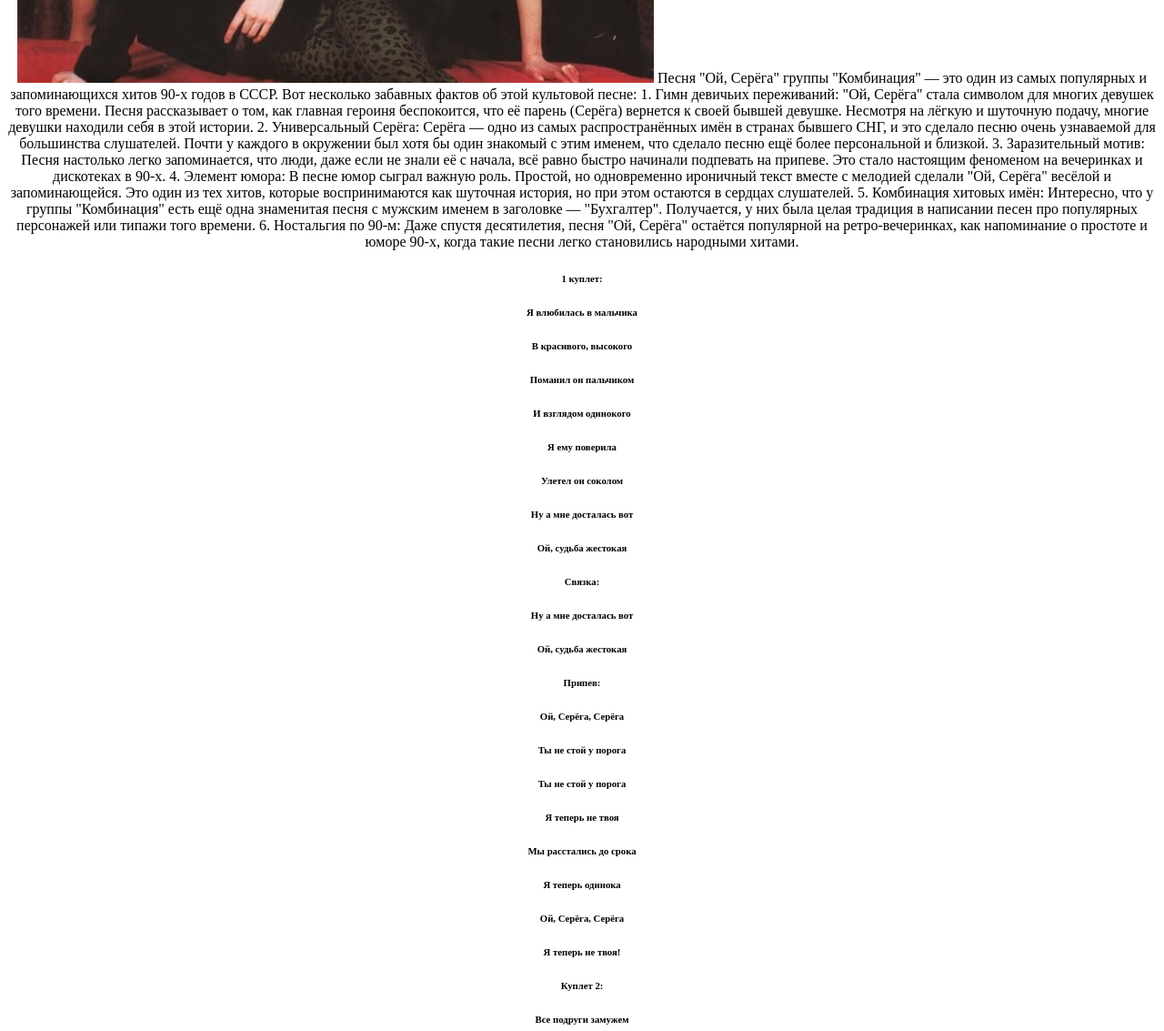
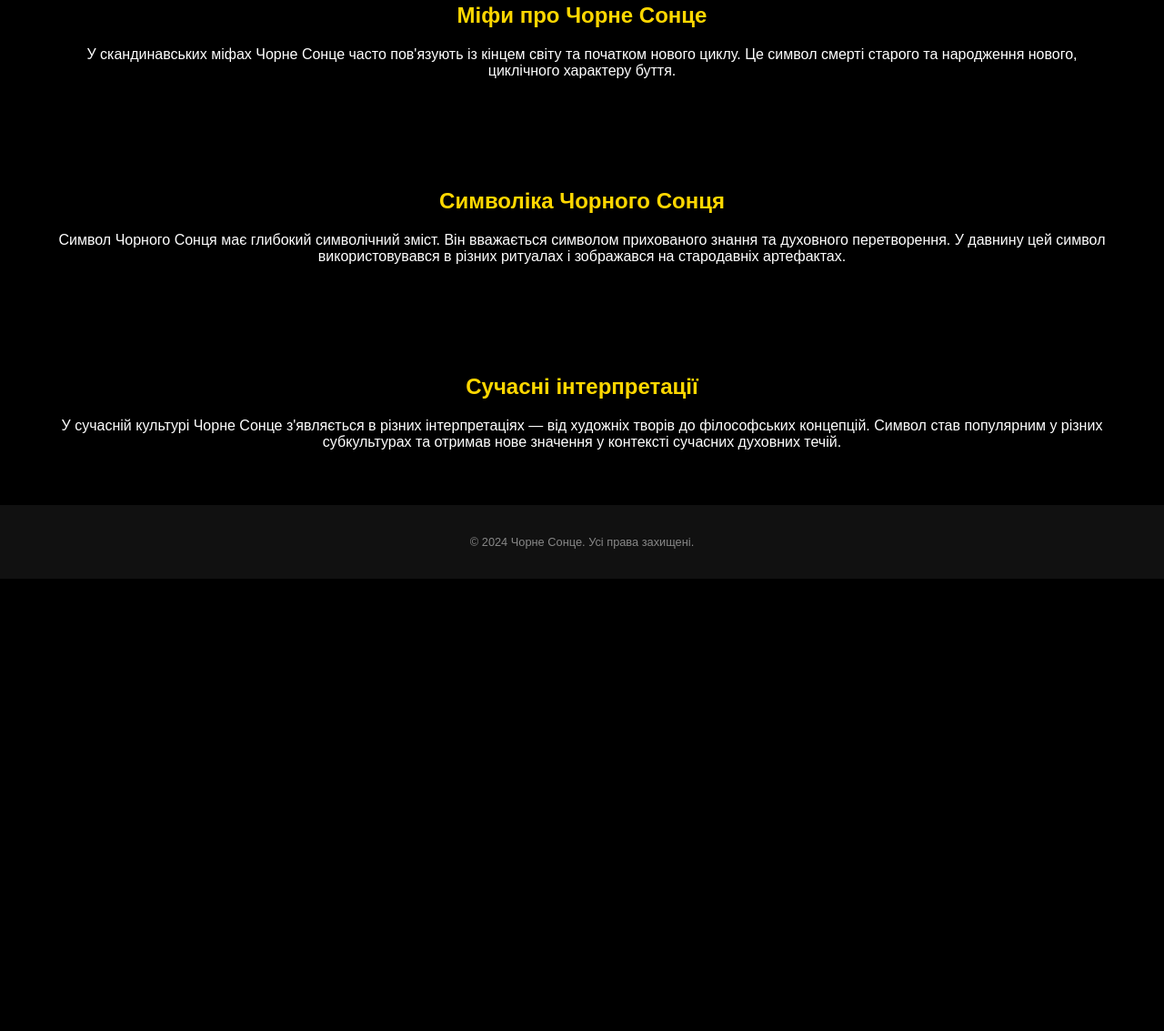
Before and after one commit to odinvpoleneolya/Readme, a plain HTML site: page index.html in a window 1280 px wide. Shown: the part 491-1624 px from the top of the page at 91% size. After the commit the page ends 1127 px from the top, so only its background shows below. Drawn offline with Linux system fonts and the light colour scheme.

Commit message:
Add files via upload

```diff
--- a/index.html
+++ b/index.html
@@ -1,82 +1,104 @@
-<html>
+<!DOCTYPE html>
+<html lang="uk">
+<head>
+    <meta charset="UTF-8">
+    <meta name="viewport" content="width=device-width, initial-scale=1.0">
+    <meta name="description" content="Чорне Сонце - історія, міфи, символіка та сучасні інтерпретації.">
+    <title>Чорне Сонце - Історія та Символіка</title>
+    <style>
+        body {
+            font-family: Arial, sans-serif;
+            background-color: #000;
+            color: #fff;
+            margin: 0;
+            padding: 0;
+        }
+        header {
+            background-color: #111;
+            padding: 20px;
+            text-align: center;
+        }
+        header h1 {
+            font-size: 2.5em;
+            color: #FFD700;
+        }
+        nav {
+            margin: 20px 0;
+            text-align: center;
+        }
+        nav a {
+            margin: 0 15px;
+            color: #FFD700;
+            text-decoration: none;
+        }
+        section {
+            padding: 40px;
+            text-align: center;
+        }
+        section h2 {
+            color: #FFD700;
+        }
+        .content {
+            margin: 20px;
+        }
+        footer {
+            background-color: #111;
+            padding: 20px;
+            text-align: center;
+            font-size: 0.8em;
+            color: #888;
+        }
+    </style>
+</head>
+<body>
 
-<head>
-<title>Ой, Серёга</title>
-</head>
+    <!-- Заголовок -->
+    <header>
+        <h1>Чорне Сонце</h1>
+        <p>Таємниці, історія та символіка</p>
+    </header>
 
-<center><h1>Ой,Серёга!</h1><center>
+    <!-- Навігація -->
+    <nav>
+        <a href="#history">Історія</a>
+        <a href="#mythology">Міфи</a>
+        <a href="#symbolism">Символіка</a>
+        <a href="#modern">Сучасність</a>
+    </nav>
 
-<img src="9239516.jpg">
+    <!-- Основний контент -->
+    <section id="history">
+        <h2>Історія Чорного Сонця</h2>
+        <div class="content">
+            <p>Чорне Сонце — древній символ, що виник у різних культурах. Він відображає темний аспект життя, цикли смерті та відродження. У стародавніх культурах він часто асоціювався з божествами або світоглядними концепціями.</p>
+        </div>
+    </section>
 
+    <section id="mythology">
+        <h2>Міфи про Чорне Сонце</h2>
+        <div class="content">
+            <p>У скандинавських міфах Чорне Сонце часто пов'язують із кінцем світу та початком нового циклу. Це символ смерті старого та народження нового, циклічного характеру буття.</p>
+        </div>
+    </section>
 
+    <section id="symbolism">
+        <h2>Символіка Чорного Сонця</h2>
+        <div class="content">
+            <p>Символ Чорного Сонця має глибокий символічний зміст. Він вважається символом прихованого знання та духовного перетворення. У давнину цей символ використовувався в різних ритуалах і зображався на стародавніх артефактах.</p>
+        </div>
+    </section>
 
+    <section id="modern">
+        <h2>Сучасні інтерпретації</h2>
+        <div class="content">
+            <p>У сучасній культурі Чорне Сонце з'являється в різних інтерпретаціях — від художніх творів до філософських концепцій. Символ став популярним у різних субкультурах та отримав нове значення у контексті сучасних духовних течій.</p>
+        </div>
+    </section>
 
-<body>Песня "Ой, Серёга" группы "Комбинация" — это один из самых популярных и запоминающихся хитов 90-х годов в СССР. Вот несколько забавных фактов об этой культовой песне:
+    <!-- Футер -->
+    <footer>
+        <p>&copy; 2024 Чорне Сонце. Усі права захищені.</p>
+    </footer>
 
-1. Гимн девичьих переживаний: "Ой, Серёга" стала символом для многих девушек того времени. Песня рассказывает о том, как главная героиня беспокоится, что её парень (Серёга) вернется к своей бывшей девушке. Несмотря на лёгкую и шуточную подачу, многие девушки находили себя в этой истории.
-
-2. Универсальный Серёга: Серёга — одно из самых распространённых имён в странах бывшего СНГ, и это сделало песню очень узнаваемой для большинства слушателей. Почти у каждого в окружении был хотя бы один знакомый с этим именем, что сделало песню ещё более персональной и близкой.
-
-3. Заразительный мотив: Песня настолько легко запоминается, что люди, даже если не знали её с начала, всё равно быстро начинали подпевать на припеве. Это стало настоящим феноменом на вечеринках и дискотеках в 90-х.
-
-4. Элемент юмора: В песне юмор сыграл важную роль. Простой, но одновременно ироничный текст вместе с мелодией сделали "Ой, Серёга" весёлой и запоминающейся. Это один из тех хитов, которые воспринимаются как шуточная история, но при этом остаются в сердцах слушателей.
-
-5. Комбинация хитовых имён: Интересно, что у группы "Комбинация" есть ещё одна знаменитая песня с мужским именем в заголовке — "Бухгалтер". Получается, у них была целая традиция в написании песен про популярных персонажей или типажи того времени.
-
-6. Ностальгия по 90-м: Даже спустя десятилетия, песня "Ой, Серёга" остаётся популярной на ретро-вечеринках, как напоминание о простоте и юморе 90-х, когда такие песни легко становились народными хитами.</body>
-
-<h6>1 куплет:</h6>
-<h6>Я влюбилась в мальчика</h6>
-<h6>В красивого, высокого</h6>
-<h6>Поманил он пальчиком</h6>
-<h6>И взглядом одинокого</h6>
-<h6>Я ему поверила</h6>
-<h6>Улетел он соколом</h6>
-<h6>Ну а мне досталась вот</h6>
-<h6>Ой, судьба жестокая</h6>
-<h6>Связка:</h6>
-<h6>Ну а мне досталась вот</h6>
-<h6>Ой, судьба жестокая</h6>
-<h6>Припев:</h6>
-<h6>Ой, Серёга, Серёга</h6>
-<h6>Ты не стой у порога</h6>
-<h6>Ты не стой у порога</h6>
-<h6>Я теперь не твоя</h6>
-<h6>Мы расстались до срока</h6>
-<h6>Я теперь одинока</h6>
-<h6>Ой, Серёга, Серёга</h6>
-<h6>Я теперь не твоя!</h6>
-<h6>Куплет 2:</h6>
-<h6>Все подруги замужем</h6>
-<h6>А я всё одинокая</h6>
-<h6>Жду я ненаглядного</h6>
-<h6>Красивого, высокого</h6>
-<h6>Сердце беспокойное</h6>
-<h6>Я ему доверила</h6>
-<h6>Улетел он соколом</h6>
-<h6>А я ему так верила</h6>
-<h6>Связка:</h6>
-<h6>Улетел он соколом</h6>
-<h6>А я ему так верила</h6>
-<h6>Припев:</h6>
-<h6>Ой, Серёга, Серёга</h6>
-<h6>Ты не стой у порога</h6>
-<h6>Ты не стой у порога</h6>
-<h6>Я теперь не твоя</h6>
-<h6>Мы расстались до срока</h6>
-<h6>Я теперь одинока</h6>
-<h6>Ой, Серёга, Серёга</h6>
-<h6>Я теперь не твоя</h6>
-<h6>Ой, Серёга, Серёга</h6>
-<h6>Ты не стой у порога</h6>
-<h6>Ты не стой у порога</h6>
-<h6>Я теперь не твоя</h6>
-<h6>Мы расстались до срока</h6>
-<h6>Я теперь одинока</h6>
-<h6>Ой, Серёга, Серёга</h6>
-<h6>Я теперь не твоя </h6>
-
-
-
-
+</body>
 </html>
```
